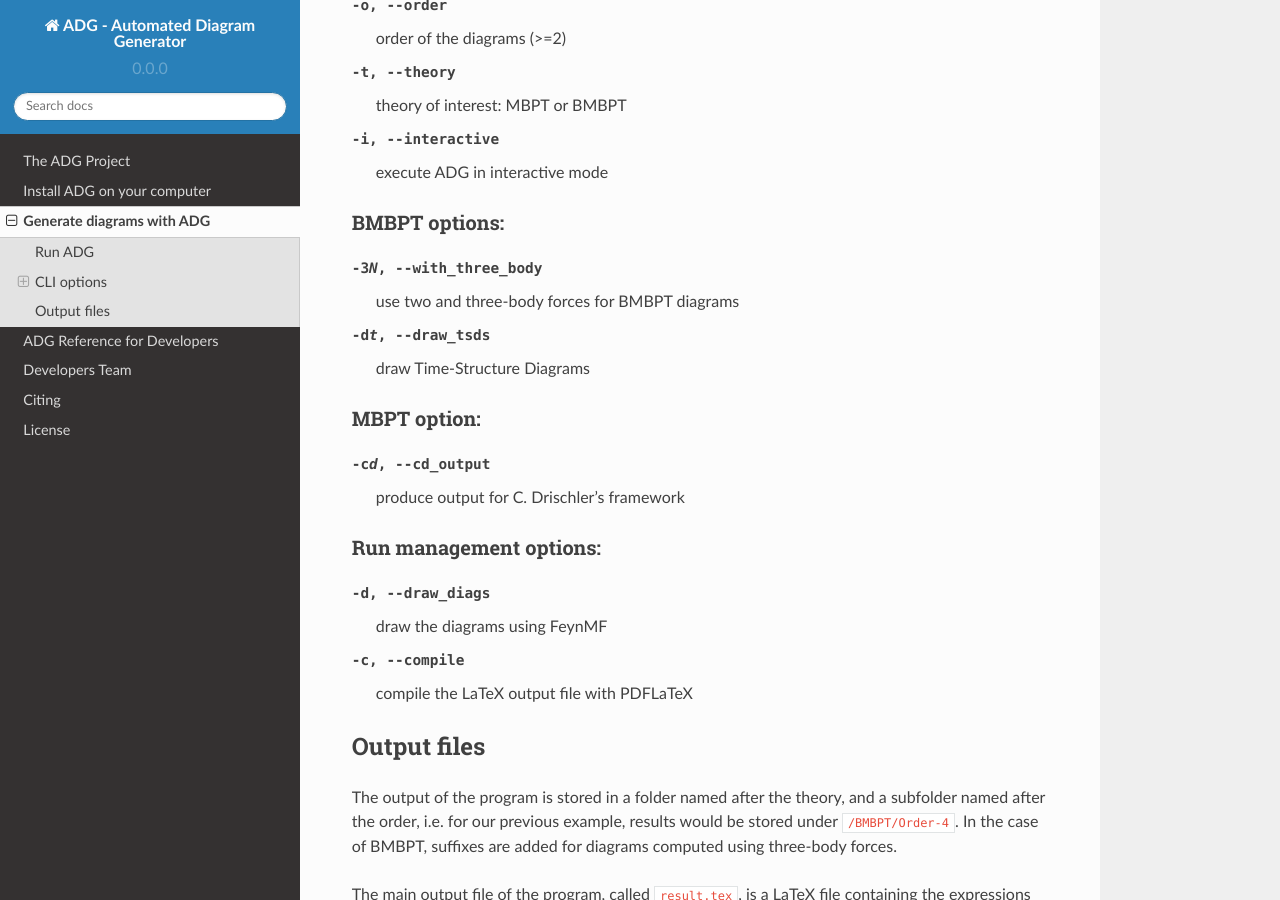
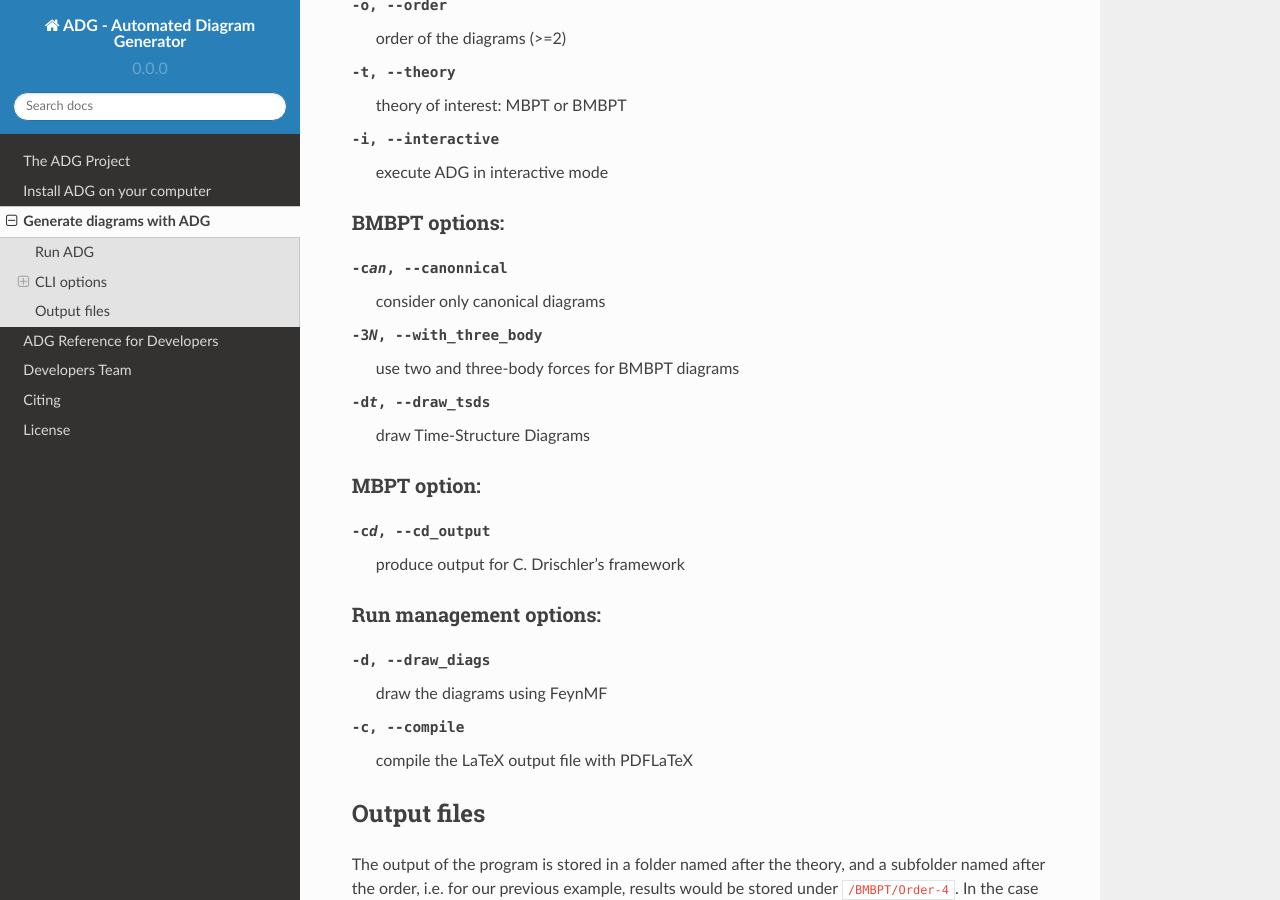
Before and after one commit to adgproject/adg, a Sphinx documentation site: the page built from doc/use.rst, in a window 1280 px wide and 900 px high, scrolled down 744 px. Built offline with Sphinx 7.4.7 and the Read the Docs theme 2.0.0, drawn with Linux system fonts in a browser that asks for light colours.

Commit message:
Update manpages with canonical option

```diff
--- a/doc/use.rst
+++ b/doc/use.rst
@@ -40,6 +40,7 @@ Generic options:
 BMBPT options:
 **************
 
+-can, --canonnical      consider only canonical diagrams
 -3N, --with_three_body  use two and three-body forces for BMBPT diagrams
 -dt, --draw_tsds        draw Time-Structure Diagrams
 
```
Also changed, not shown: 1 other file.
